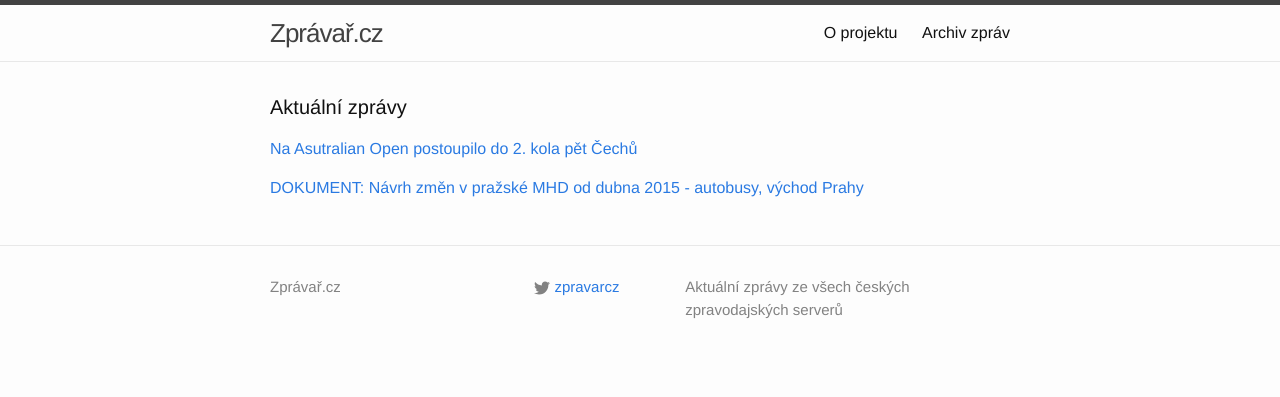
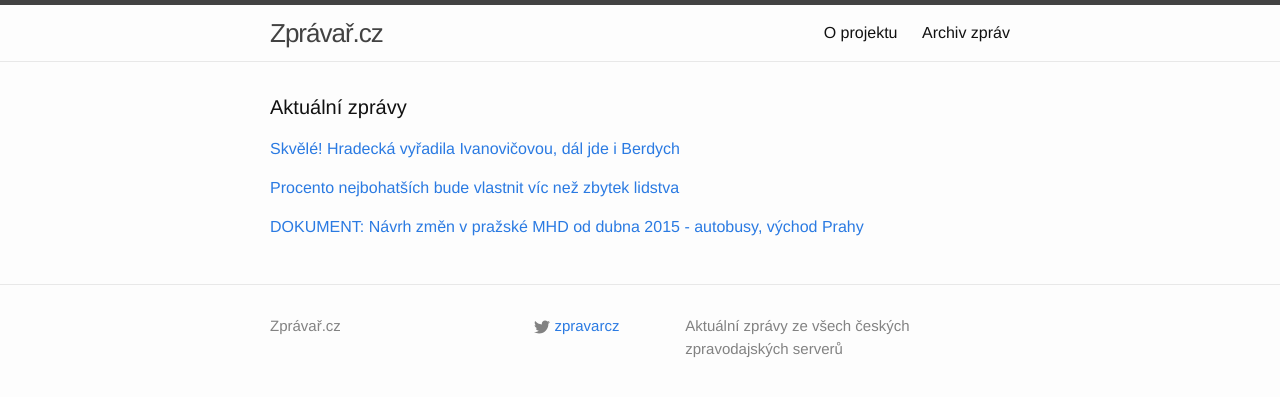
Before and after one commit to adliska/zpravar, a Jekyll site: the page built from index.html, in a window 1280 px wide. Shown: the top 397 px of the page. Built offline with Jekyll 4.4.1, drawn with Linux system fonts in a browser that asks for light colours.

Commit message:
zpravar news update

```diff
--- a/index.html
+++ b/index.html
@@ -5,9 +5,14 @@ layout: default
 <div class="home">
     <h1 class="page-heading">Aktuální zprávy</h1>
 
-<p><a href="javascript:;" onclick="toggle_visibility('zpravy0')">Na Asutralian Open postoupilo do 2. kola pět Čechů</a></p>
+<p><a href="javascript:;" onclick="toggle_visibility('zpravy0')">Skvělé! Hradecká vyřadila Ivanovičovou, dál jde i Berdych</a></p>
 <div id="zpravy0" style="display:none">
 <ul>
+<li><a href=http://www.tyden.cz/rubriky/sport/tenis/skvele-hradecka-vyradila-ivanovicovou-dal-jde-i-berdych_330558.html>Skvělé! Hradecká vyřadila Ivanovičovou, dál jde i Berdych - www.tyden.cz</a></li>
+<li><a href=http://www.rozhlas.cz/_zprava/berdych-uvod-v-melbourne-zvladl-hradecka-vyradila-svetovou-petku--1445102>Berdych úvod v Melbourne zvládl, Hradecká vyřadila světovou pětku - www.rozhlas.cz</a></li>
+<li><a href=http://www.tyden.cz/rubriky/sport/tenis/senzace-hradecka-vyradila-ivanovicovou-dal-jde-i-berdych_330558.html>Skvělé! Hradecká vyřadila Ivanovičovou, dál jde i Berdych - www.tyden.cz</a></li>
+<li><a href=http://sport.idnes.cz/tenisove-australian-open-0yd-/tenis.aspx?c=A150119_051202_tenis_vis>Hradecká v Melbourne vyřadila Ivanovičovou, uspěli ještě čtyři Češi - sport.idnes.cz</a></li>
+<li><a href=http://www.sportovninoviny.cz/zpravy/na-australian-open-postoupilo-do-2-kola-pet-cechu/1170567>Na Australian Open postoupilo do 2. kola pět Čechů - www.sportovninoviny.cz</a></li>
 <li><a href=http://www.sportovninoviny.cz/zpravy/na-asutralian-open-postoupilo-do-2-kola-pet-cechu/1170567>Na Asutralian Open postoupilo do 2. kola pět Čechů - www.sportovninoviny.cz</a></li>
 <li><a href=http://www.sportovninoviny.cz/zpravy/hradecka-vyradila-ivanovicovou-dal-jdou-i-pliskova-berdych-a-koukalova/1170567>Hradecká vyřadila Ivanovičovou, dál jdou i Plíšková, Berdych a Koukalová - www.sportovninoviny.cz</a></li>
 <li><a href=http://www.rozhlas.cz/_zprava/berdych-koukalova-a-hradecka-postoupili-do-2-kola-na-australian-open--1445102>Berdych, Koukalová a Hradecká postoupili do 2. kola na Australian Open - www.rozhlas.cz</a></li>
@@ -15,8 +20,15 @@ layout: default
 <li><a href=http://sport.aktualne.cz/senzacni-uvod-grandslamu-hradecka-vyradila-ivanovicovou/r~da5cffe29f9211e4bdad0025900fea04/>Senzační úvod grandslamu. Hradecká vyřadila Ivanovičovou! - sport.aktualne.cz</a></li>
 <li><a href=http://sport.idnes.cz/hradecka-v-melbourne-prekvapila-a-vyradila-srbku-ivanovicovou-p72-/tenis.aspx?c=A150119_051202_tenis_vis>Hradecká v Melbourne překvapila a vyřadila Srbku Ivanovičovou - sport.idnes.cz</a></li>
 </ul>
-</div><p><a href="javascript:;" onclick="toggle_visibility('zpravy1')">DOKUMENT: Návrh změn v pražské MHD od dubna 2015 - autobusy, východ Prahy</a></p>
+</div><p><a href="javascript:;" onclick="toggle_visibility('zpravy1')">Procento nejbohatších bude vlastnit víc než zbytek lidstva </a></p>
 <div id="zpravy1" style="display:none">
+<ul>
+<li><a href=http://www.lidovky.cz/procento-nejbohatsich-bude-pry-vlastnit-vic-nez-zbytek-lidstva-pwj-/zpravy-svet.aspx?c=A150119_072709_ln_zahranici_mmu>Procento nejbohatších bude vlastnit víc než zbytek lidstva  - www.lidovky.cz</a></li>
+<li><a href=http://zpravy.aktualne.cz/zahranici/procento-nejbohatsich-bude-vlastnit-vic-nez-zbytek-lidstva/r~523d81529f9e11e4aff10025900fea04/>Procento nejbohatších bude vlastnit víc než zbytek lidstva - zpravy.aktualne.cz</a></li>
+<li><a href=http://www.novinky.cz/ekonomika/359111-procento-nejbohatsich-bude-brzy-vlastnit-vic-nez-zbylych-99-procent-lidstva.html>Procento nejbohatších bude brzy vlastnit víc než zbylých 99 procent lidstva  - www.novinky.cz</a></li>
+</ul>
+</div><p><a href="javascript:;" onclick="toggle_visibility('zpravy2')">DOKUMENT: Návrh změn v pražské MHD od dubna 2015 - autobusy, východ Prahy</a></p>
+<div id="zpravy2" style="display:none">
 <ul>
 <li><a href=http://praha.idnes.cz/navrh-zmen-v-prazske-mhd-od-dubna-2015-autobusy-vychod-prahy-p3o-/praha-zpravy.aspx?c=A150118_191805_praha-zpravy_jan>DOKUMENT: Návrh změn v pražské MHD od dubna 2015 - autobusy, východ Prahy - praha.idnes.cz</a></li>
 <li><a href=http://praha.idnes.cz/navrh-zmen-v-prazske-mhd-od-dubna-2015-autobusy-zapad-prahy-pec-/praha-zpravy.aspx?c=A150118_191210_praha-zpravy_jan>DOKUMENT: Návrh změn v pražské MHD od dubna 2015 - autobusy, západ Prahy - praha.idnes.cz</a></li>
```
